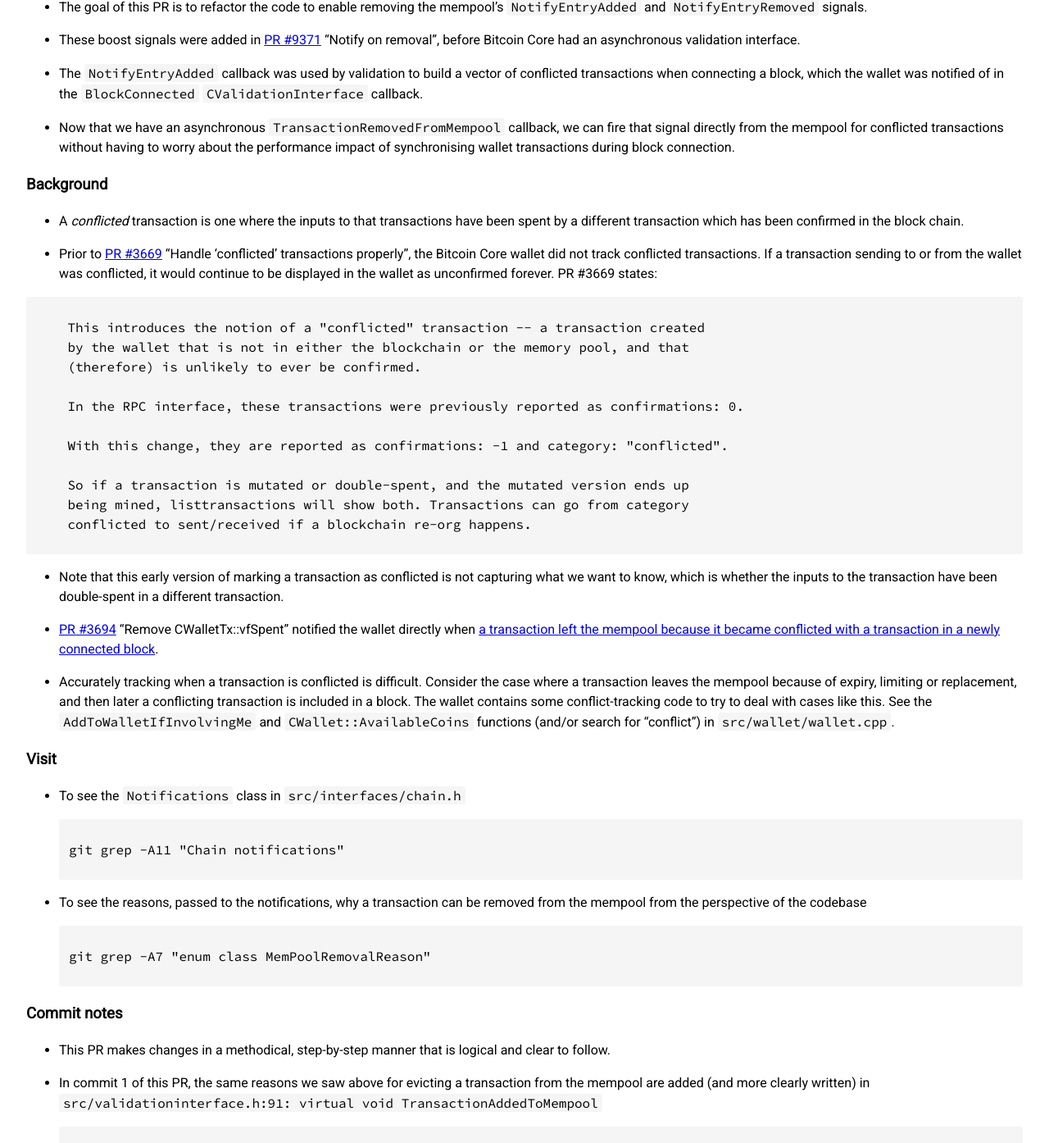
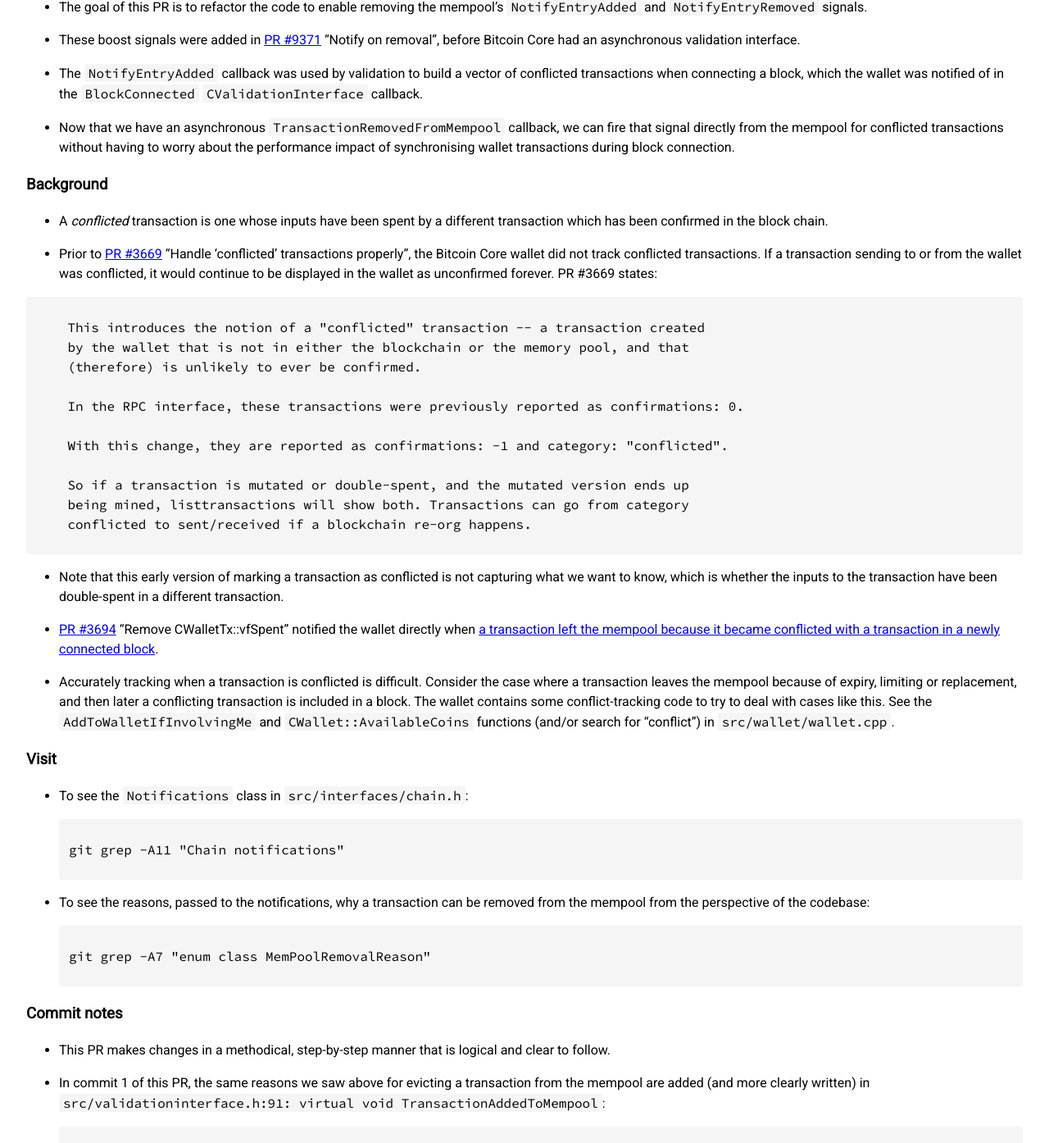
Before and after one commit to bitcoin-core-review-club/website, a Jekyll site: the page built from _posts/2020-01-22-#17477.md, in a window 1280 px wide and 1400 px high, scrolled down 480 px. Shown: the top 1394 px of the window at 82% size. Built offline with Jekyll 4.4.1, drawn with Linux system fonts in a browser that asks for light colours; nearby versions of some CDN libraries; some of the changed text lies outside the part shown.

Commit message:
n17477 improvements

````diff
--- a/_posts/2020-01-22-#17477.md
+++ b/_posts/2020-01-22-#17477.md
@@ -30,8 +31,8 @@
 
 ### Background
 
-- A _conflicted_ transaction is one where the inputs to that transactions have been
-  spent by a different transaction which has been confirmed in the block chain.
+- A _conflicted_ transaction is one whose inputs have been spent by a different
+  transaction which has been confirmed in the block chain.
 
 - Prior to [PR #3669](https://github.com/bitcoin/bitcoin/pull/3669) "Handle
   'conflicted' transactions properly", the Bitcoin Core wallet did not track
@@ -71,12 +72,12 @@
 
 ### Visit
 
-- To see the `Notifications` class in `src/interfaces/chain.h`
+- To see the `Notifications` class in `src/interfaces/chain.h`:
   ```
   git grep -A11 "Chain notifications"
   ```
 - To see the reasons, passed to the notifications, why a transaction can be
-  removed from the mempool from the perspective of the codebase
+  removed from the mempool from the perspective of the codebase:
   ```
   git grep -A7 "enum class MemPoolRemovalReason"
   ```
@@ -88,7 +89,7 @@
 
 - In commit 1 of this PR, the same reasons we saw above for evicting a
   transaction from the mempool are added (and more clearly written) in
-  `src/validationinterface.h:91: virtual void TransactionAddedToMempool`
+  `src/validationinterface.h:91: virtual void TransactionAddedToMempool`:
   ```
   git grep -A17 "virtual void TransactionAddedToMempool(const CTransactionRef "
   ```
@@ -114,7 +115,7 @@
   `ConnectTrace` in `src/validation.cpp`.
 
 - Finally, the last commit builds on the preparatory work in the preceding
-  commits, which collectively enable the end goal of the PR: removing the
+  commits, which collectively enable the end goal of the PR: removing
   `NotifyEntryAdded` and `NotifyEntryRemoved`.
 
 ### Related open issues of possible interest
````
Also changed, not shown: other parts of _posts/2020-01-22-#17477.md (+1 -0 lines).
